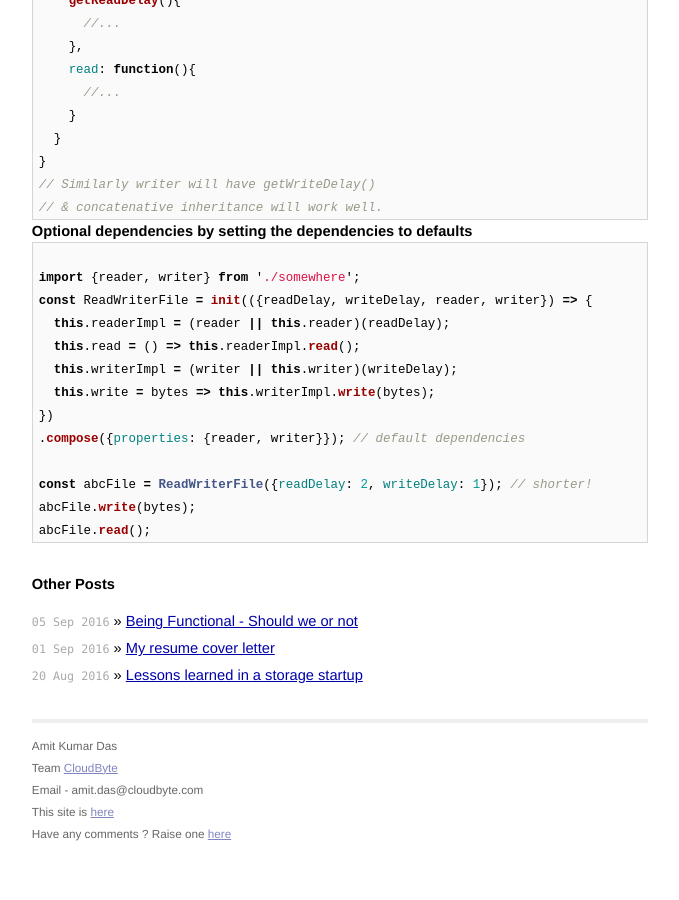
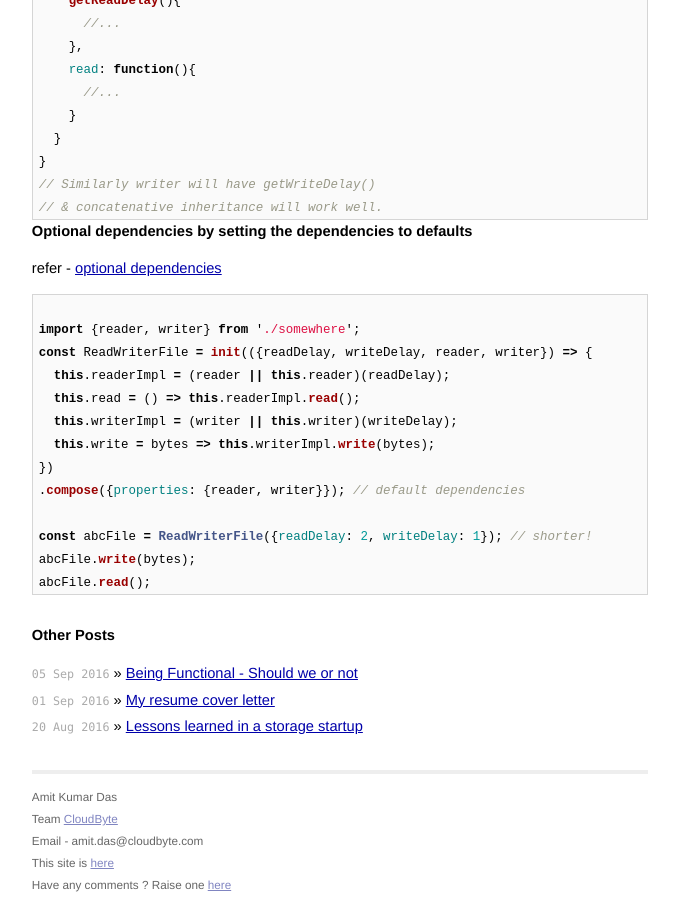
Before and after one commit to AmitKumarDas/amitkumardas.github.io, a Jekyll site: the page built from _posts/2016-09-04-exp-prog-guide-to-learn-js-a-curated-list.md, in a window 1280 px wide and 900 px high, scrolled down 7159 px. Shown: the whole window, without its empty margins (300-979 px from the left). Built offline with Jekyll 4.4.1, drawn with Linux system fonts in a browser that asks for light colours; before the commit the page ends 8015 px from its top, so only the background shows below that.

Commit message:
Update 2016-09-04-exp-prog-guide-to-learn-js-a-curated-list.md

````diff
--- a/_posts/2016-09-04-exp-prog-guide-to-learn-js-a-curated-list.md
+++ b/_posts/2016-09-04-exp-prog-guide-to-learn-js-a-curated-list.md
@@ -376,6 +376,8 @@ const reader = (delay) => {
 
 ### Optional dependencies by setting the dependencies to defaults
 
+refer - [optional dependencies](https://medium.com/@koresar/fun-with-stamps-episode-5-composition-design-pattern-fe55721c571a#.r1f5fzwu4)
+
 ```javascript
 
 import {reader, writer} from './somewhere';
````
